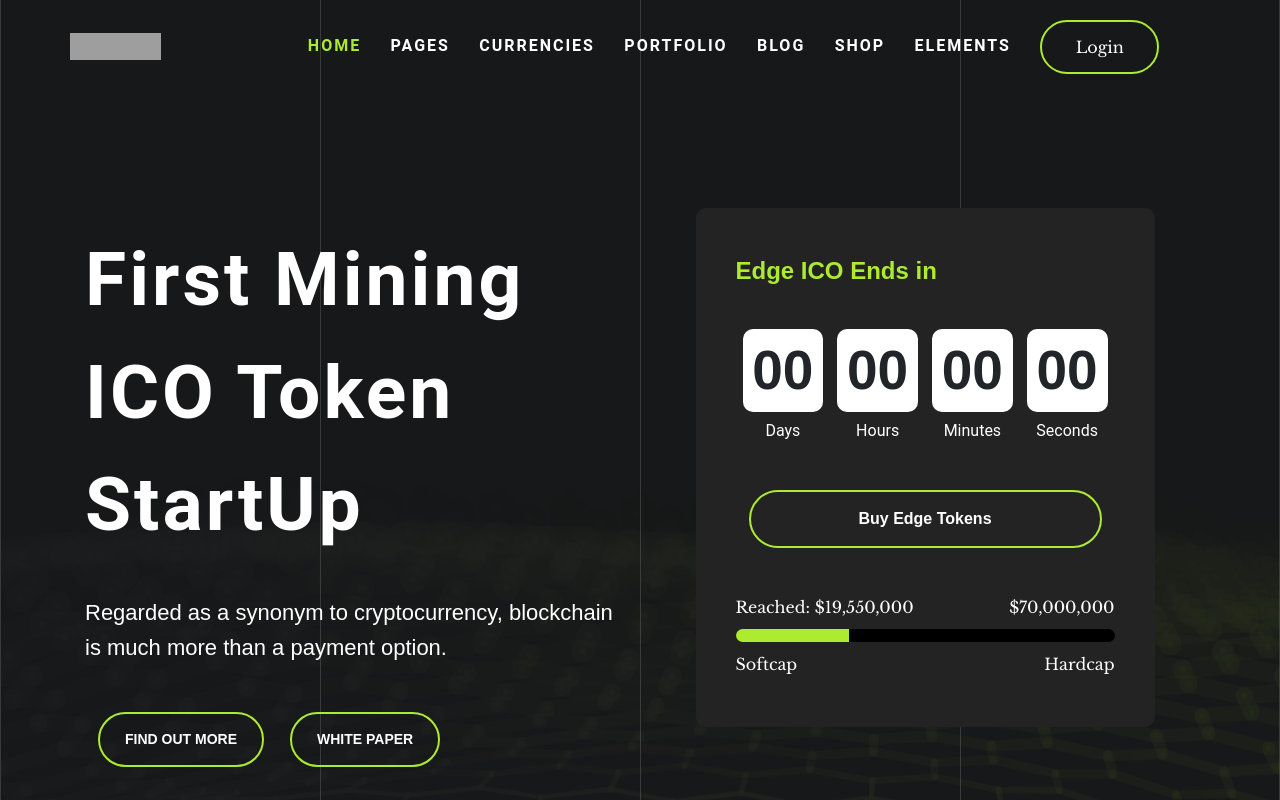
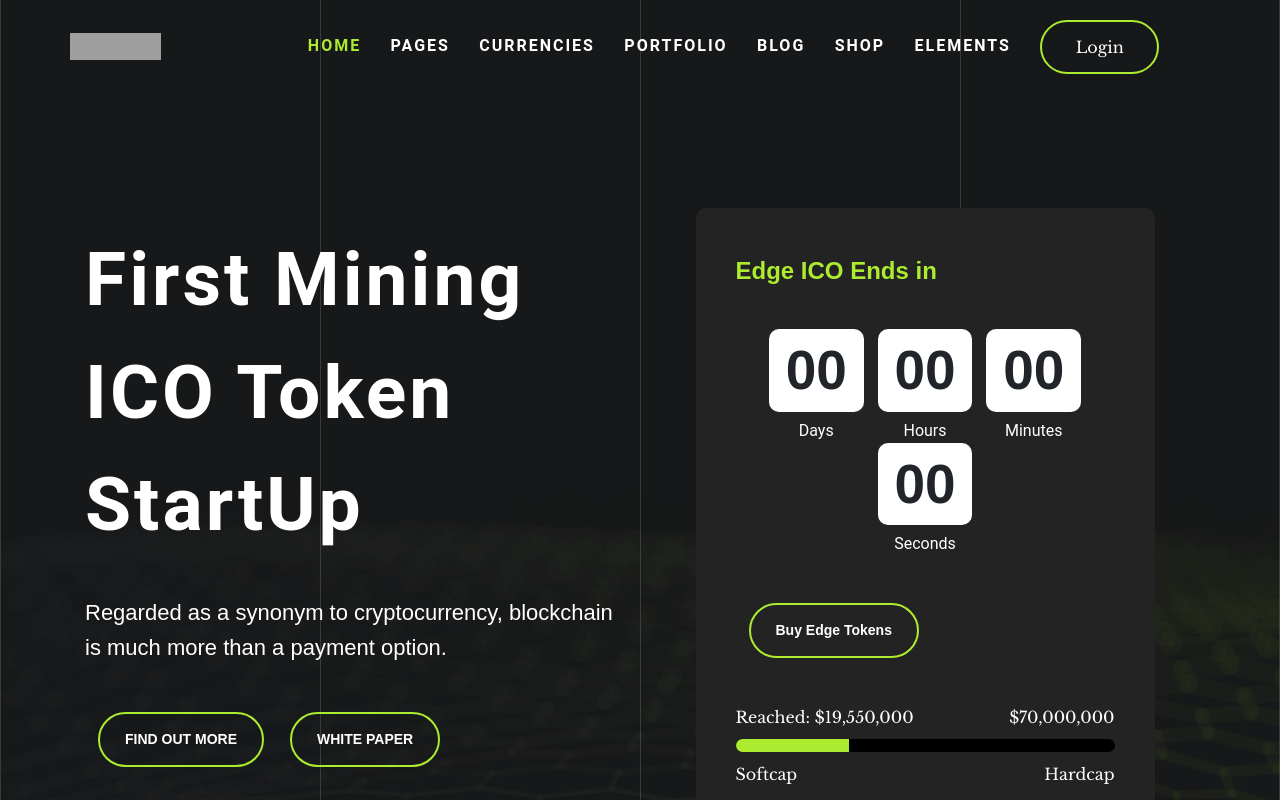
Before and after one commit to QuoccNguyenn/Bitpal-space, a React app in the folder pegaswap-main/: page / in a window 1280 px wide. Shown: the top 800 px of the page. Built offline with nearby package versions, Linux system fonts and the light colour scheme; grey boxes are pictures that could not be loaded.

Commit message:
commit 12:46 15/5

```diff
--- a/pegaswap-main/src/components/Token/Token.jsx
+++ b/pegaswap-main/src/components/Token/Token.jsx
@@ -154,6 +154,12 @@
             border-radius:50%;
             position:relative;
 
+            @media screen and (max-width: 600px){
+
+                width:400px;
+                height:400px;
+            }
+
             .item:hover{
                 .text-circle{
                     display:block;
@@ -185,6 +191,14 @@
                     p{
                         font-size:16px;
                         color: #888;
+
+                        @media screen and (max-width:600px){
+                            font-size: 13px;
+                            color: #888;
+                            text-align: center;
+                            margin: 0;
+                            width: 100%;
+                        }
                     }
                 }
 
@@ -213,6 +227,13 @@
                 top: 0;
                 left: 50%;
                 transform: translate(-50%, -50%);
+
+                @media screen and (max-width: 600px){
+
+                    width:100px;
+                    height:100px;
+                    line-height:100px;
+                }
 
                 .img-hv{
                     display: none;
@@ -287,6 +308,12 @@
                 color: white;
                 text-align: center;
                 display:none;
+
+                @media screen and (max-width:600px){
+                    p{
+                        margin:0;
+                    }
+                }
             }
         `
 
--- a/pegaswap-main/src/components/about/about.jsx
+++ b/pegaswap-main/src/components/about/about.jsx
@@ -67,6 +67,10 @@ const Box_ab = styled.section`
     width:100%;
     overflow:hidden;
     padding:7.5rem 0;
+
+    @media screen and (max-width: 768px){
+        padding: 3.5rem 0;
+    }
 `
 
 const Ab_left = styled.div`
@@ -96,6 +100,7 @@ const Ab_left = styled.div`
         }
 
         p{
+            text-align: left;
             display: block;
             margin: 14px 0 0;
             font-family: "Open Sans",sans-serif;
@@ -116,9 +121,17 @@ const List_ab = styled.div`
     width:100%;
     display: flex;
     flex-direction: row;
+    @media screen and (max-width:600px){
+        flex-direction: column;
+
+        ul{
+            margin:0;
+        }
+    }
     ul{
         padding:0;
         width:100%;
+
 
        li{
         padding: 5px 0;
--- a/pegaswap-main/src/components/header/header.jsx
+++ b/pegaswap-main/src/components/header/header.jsx
@@ -85,6 +85,10 @@ const Box_hd = styled.section`
 
 const Content_hd = styled.div`
     padding:10.5rem 0;
+    @media screen and (max-width: 415px){
+        padding:5.5rem 0;
+
+    }
 `
 
 const Left_content = styled.div`
@@ -95,6 +99,12 @@ const Left_content = styled.div`
         margin: 0 auto;
     }
 
+    @media screen and (max-width:415px){
+        padding: 1.5rem 0;
+    }
+
+
+
     .text_content{
         max-width:100%;
         font-size:75px;
@@ -103,6 +113,14 @@ const Left_content = styled.div`
         letter-spacing:3px;
         color:white;
         padding:15px 0;
+
+        @media screen and (max-width:768px){
+            font-size: 55px;
+        }
+
+        @media screen and (max-width:415px){
+            font-size: 35px;
+        }
     }
     p{
         max-width:100%;
@@ -112,6 +130,15 @@ const Left_content = styled.div`
         line-height: 35px;
         margin: 19px 0 40px 0;
         font-family: 'Montserrat', sans-serif;
+
+        @media screen and (max-width:768px){
+            font-size: 18px;
+        }
+
+        @media screen and (max-width:415px){
+            font-size: 12px;
+            margin: 10px 0;
+        }
     }
 
     .box_btn{
@@ -127,7 +154,14 @@ const Left_content = styled.div`
                 border-radius:50px;
                 border:2px solid #aceb2f;
                 font-size:14px;
+
+                @media screen and (max-width:415px){
+                    padding: 10px 15px;
+                    font-size: 10px;
+                }
             }
+
+
         }
     }
 `
@@ -139,6 +173,10 @@ const Right_content = styled.div`
     @media screen and (max-width: 1024px){
         width: 80%;
         margin: 0 auto;
+    }
+
+    @media screen and (max-width:768px){
+        width:100%;
     }
 `
 
@@ -156,6 +194,11 @@ const Box_right = styled.div`
         font-family: 'Montserrat', sans-serif;
         font-weight:600;
         margin-bottom:40px;
+
+        @media screen and (max-width:415px){
+            font-size: 14px;
+            margin-bottom: 20px;
+        }
     }
 
     .box_time{
@@ -163,11 +206,23 @@ const Box_right = styled.div`
         display: flex;
         flex-direction: row;
         margin-bottom:40px;
+        flex-wrap: wrap;
+        justify-content: center;
+        @media screen and (max-width:415px){
+            margin-bottom: 20px;
+        }
     }
 
     .item_time{
         width: 25%;
         margin: 0 7px;
+
+        @media screen and (max-width: 768px){
+            width:40%;
+
+        }
+
+
 
     }
 
@@ -179,6 +234,10 @@ const Box_right = styled.div`
         font-family: 'Montserrat', sans-serif;
         border-radius: 10px;
         background: white;
+
+        @media screen and (max-width: 415px){
+            font-size: 25px;
+        }
     }
     .text_time{
         width:100%;
@@ -186,11 +245,13 @@ const Box_right = styled.div`
         margin-top:7px;
         color:white;
         font-family: 'Roboto', sans-serif;
+
+        @media screen and (max-width: 415px){
+            font-size: 14px;
+        }
     }
 
     .btn{
-        width:100%;
-
 
         a{
             display:block;
@@ -198,10 +259,18 @@ const Box_right = styled.div`
             color:white;
             font-family: 'Montserrat', sans-serif;
             font-weight:600;
-            padding:15px 0;
+            padding:15px 25px;
             border-radius:50px;
             border:2px solid #aceb2f;
+            font-size:14px;
+
+            @media screen and (max-width:415px){
+                padding: 10px 15px;
+                font-size: 10px;
+            }
         }
+
+
     }
     .box_pro{
         margin:40px 0;
@@ -220,6 +289,14 @@ const Box_right = styled.div`
                 &.tr{
                     text-align:right;
                 }
+
+                @media screen and (max-width:600px){
+                    font-size: 12px;
+                }
+
+                @media screen and (max-width:415px){
+                    font-size: 10px;
+                }
             }
         }
         .clear{
@@ -231,6 +308,10 @@ const Box_right = styled.div`
             background:black;
             height:13px;
             border-radius:20px;
+
+            @media screen and (max-width:600px){
+                height: 7px;
+            }
 
             .progress-bar{
                 background-color:#aceb2f;
--- a/pegaswap-main/src/components/introduce/introduce.jsx
+++ b/pegaswap-main/src/components/introduce/introduce.jsx
@@ -46,6 +46,9 @@ const WrapperItro =  styled.div`
     width:100%;
     display: flex;
     flex-direction: row;
+    @media screen and (max-width:768px){
+        flex-direction: column;
+    }
     .item{
         width:100%;
         display: flex;
--- a/pegaswap-main/src/components/video2/video.jsx
+++ b/pegaswap-main/src/components/video2/video.jsx
@@ -59,6 +59,10 @@ const Content_tk = styled.div`
     flex-direction: row;
     align-items: center;
     padding: 0;
+
+    @media screen and (max-width: 1024px){
+        flex-direction: column;
+    }
 `
 const Box_left_tk = styled.div`
     width:100%;
@@ -71,6 +75,11 @@ const Box_left_tk = styled.div`
 
     .img_video{
         width:100%;
+
+        @media screen and (max-width: 1024px){
+            width: 80%;
+            margin: 0 auto;
+        }
     }
 
     p{
@@ -103,11 +112,21 @@ const Box_right_tk = styled.div`
     width:100%;
     position: relative;
 
+    @media screen and (max-width: 1024px){
+        width:80%;
+    }
+
     .text_right{
         width:100%;
         text-align:left;
         padding-bottom:28px;
         padding-left:20%;
+
+        @media screen and (max-width: 1024px){
+            width: 100%;
+            text-align: center;
+            padding: 3.5rem 0;
+        }
         h1{
             color:white;
             font-weight:600;
```
Also changed, not shown: 1 other file (tests, documents, lock files or other folders).
